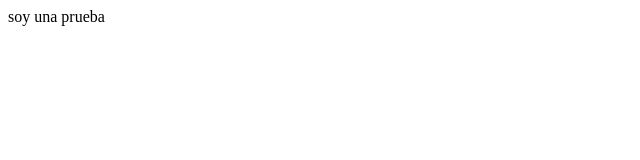
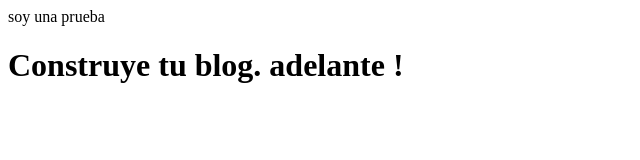
Before and after one commit to MarcavsMarca/Prueba-clase-upiicsa, a plain HTML site: page index.html in a window 1280 px wide. Shown: the whole page, without its empty margins (0-640 px from the left). Drawn offline with Linux system fonts and the light colour scheme.

Commit message:
le agregue un encabezado

```diff
--- a/index.html
+++ b/index.html
@@ -7,5 +7,8 @@
 </head>
 <body>
     soy una prueba
+    <h1>
+        Construye tu blog. adelante !
+    </h1>
 </body>
 </html>
```
